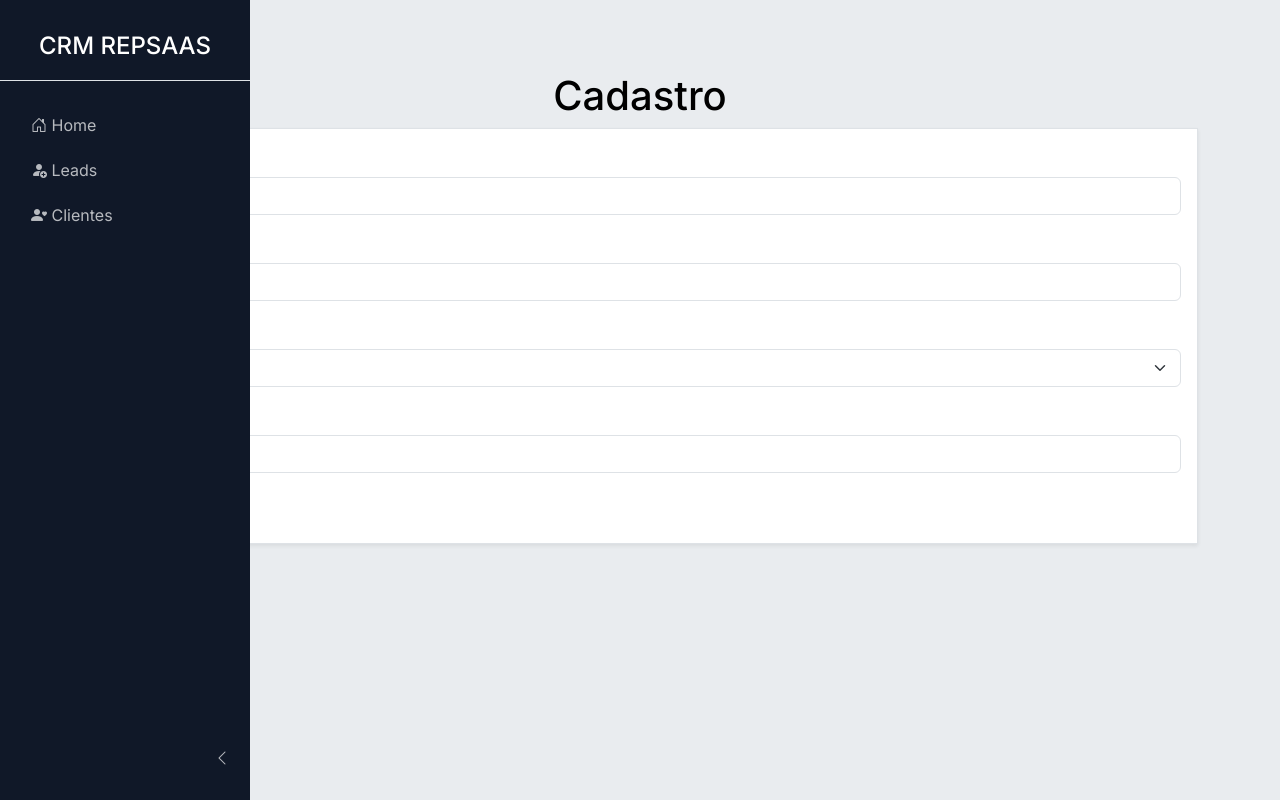
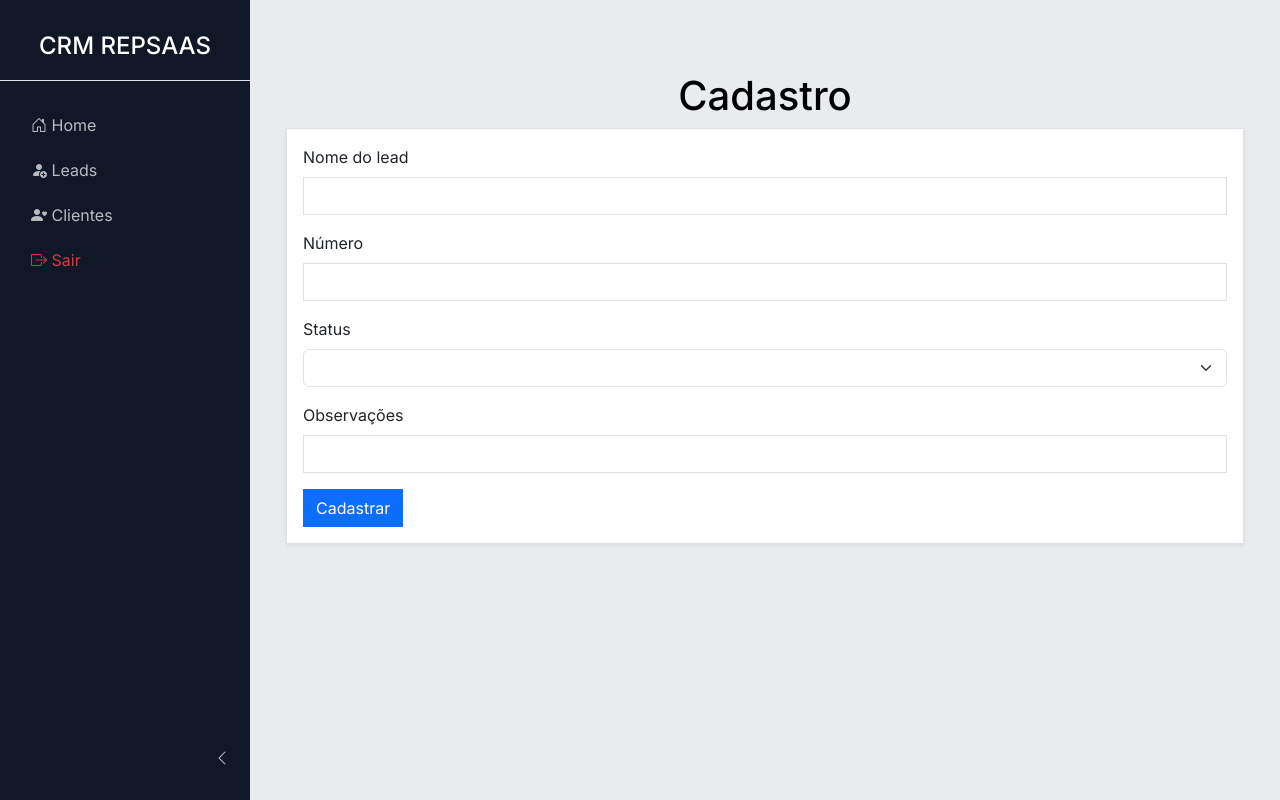
Before and after one commit to mathfajardo/frontend-saastec, a Vue app: page /leadcadastro in a window 1280 px wide. Built offline with nearby package versions, Linux system fonts and the light colour scheme.

Commit message:
feat: deixando o toggle da barra de navegação funcioanr

```diff
--- a/src/App.vue
+++ b/src/App.vue
@@ -7,25 +7,30 @@ import 'bootstrap-icons/font/bootstrap-icons.css'
 
 import BarraNavegacao from './components/BarraNavegacao.vue';
 import { useRoute } from 'vue-router';
-import { computed, ref } from 'vue';
+import { computed, ref} from 'vue';
 
 const route = useRoute();
+const collapsed = ref(false);
 
-let marginLogin = ref('');
 const esconderNav = computed (() => {
-
-
-  marginLogin.value = esconderNav ? "margin-left: 250" : "margin-left: 0";
   return route.meta.esconderNav || false;
 });
 
+const tirarMargin = computed (() => {
+  if (esconderNav.value) return "";
+  return collapsed.value ? "margin-left: 70px" : "margin-left: 250px";
+});
+
+const atualizarCollapsed = (valor) => {
+  collapsed.value = valor;
+};
 
 </script>
 
 <template>
   <div class="bg-body-secondary min-vh-100">
-    <BarraNavegacao v-if="!esconderNav" />
-    <main :style="marginLogin" class="p-4">
+    <BarraNavegacao v-if="!esconderNav" @toggle-collapsed="atualizarCollapsed" />
+    <main :style="tirarMargin" class="p-4">
       <RouterView />
     </main>
   </div>
--- a/src/assets/global.css
+++ b/src/assets/global.css
@@ -1,3 +1,15 @@
+.form-control {
+    border-radius: 0px;
+}
+
+.form-control:focus, .form-select:focus {
+    box-shadow: none;
+}
+
+.btn {
+    border-radius: 0px;
+}
+
 .azul1 {
     background-color: #101828;
 }
--- a/src/components/BarraNavegacao.vue
+++ b/src/components/BarraNavegacao.vue
@@ -1,6 +1,10 @@
 <script setup>
-import {ref, computed} from 'vue';
+import Swal from 'sweetalert2';
+import {ref, computed, defineEmits} from 'vue';
+import { useAuth } from '@/stores/auth';
+import { useRouter } from 'vue-router';
 
+const emit = defineEmits(['toggle-collapsed']);
 
 const collapsed = ref(false);
 
@@ -10,6 +14,27 @@ const sidebarWidth = computed(() => {
 
 const toggleSidebar = () => {
     collapsed.value = !collapsed.value;
+    emit('toggle-collapsed', collapsed.value);
+}
+
+// função de logout
+const auth = useAuth();
+const router = useRouter();
+
+
+async function fazerLogout() {
+  Swal.fire({
+    position: 'top-end',
+    icon: 'success',
+    title: 'Logout realizado',
+    confirmButtonColor: '#000000',
+    showConfirmButton: false,
+    toast: true,
+    timer: 2000,
+    timerProgressBar: true
+  });
+  await auth.logout();
+  router.push('/');
 }
 
 
@@ -27,9 +52,10 @@ const toggleSidebar = () => {
     </h1>
 
     <div class="px-3">
-      <RouterLink to="/" class="nav-link py-2"><i class="bi bi-house-door"></i> <span v-if="!collapsed">Home</span></RouterLink>
+      <RouterLink to="/home" class="nav-link py-2"><i class="bi bi-house-door"></i> <span v-if="!collapsed">Home</span></RouterLink>
       <RouterLink to="/lead" class="nav-link py-2"><i class="bi bi-person-fill-add"></i> <span v-if="!collapsed">Leads</span></RouterLink>
       <RouterLink to="/cliente" class="nav-link py-2"><i class="bi bi-person-heart"></i> <span v-if="!collapsed">Clientes</span></RouterLink>
+      <a class="nav-link py-2 text-danger" @click.prevent="fazerLogout" style="cursor: pointer;"><i class="bi bi-box-arrow-right"></i> <span v-if="!collapsed">Sair</span></a>
     </div>
 
     <span
--- a/src/views/TelaLogin.vue
+++ b/src/views/TelaLogin.vue
@@ -48,19 +48,21 @@ async function login() {
 
 
 <div class="container d-flex align-items-center justify-content-center" style="min-height: 80vh;">
-    <div class="bg-body border p-3 shadow-sm w-50 rounded">
+    <div class="bg-body border p-3 shadow-sm w-25 p-5 rounded shadow-lg">
+        <p class="text-center h3 fw-bold">CRM</p>
+        <p class="text-center text-muted">Bem-vindo de volta! Faça login para continuar</p>
         <form @submit.prevent="login">
             <div class="mb-3">
                 <label for="nome" class="form-label">Email</label>
-                <input type="email" class="form-control" v-model="user.email">
+                <input type="email" class="form-control" placeholder="Digite seu email..." v-model="user.email">
             </div>
 
             <div class="mb-3">
                 <label for="nome" class="form-label">Senha</label>
-                <input type="number" class="form-control" v-model="user.password">
+                <input type="password" class="form-control" placeholder="Digite sua senha..." v-model="user.password">
             </div>
 
-            <button type="submit" class="btn btn-primary">Entrar</button>
+            <button type="submit" class="btn btn-primary"><span v-if="loading" class="spinner-border spinner-border-sm me-2"></span>{{ loading ? 'Entrando...' : 'Entrar' }}</button>
 
         </form>
     </div>
```
